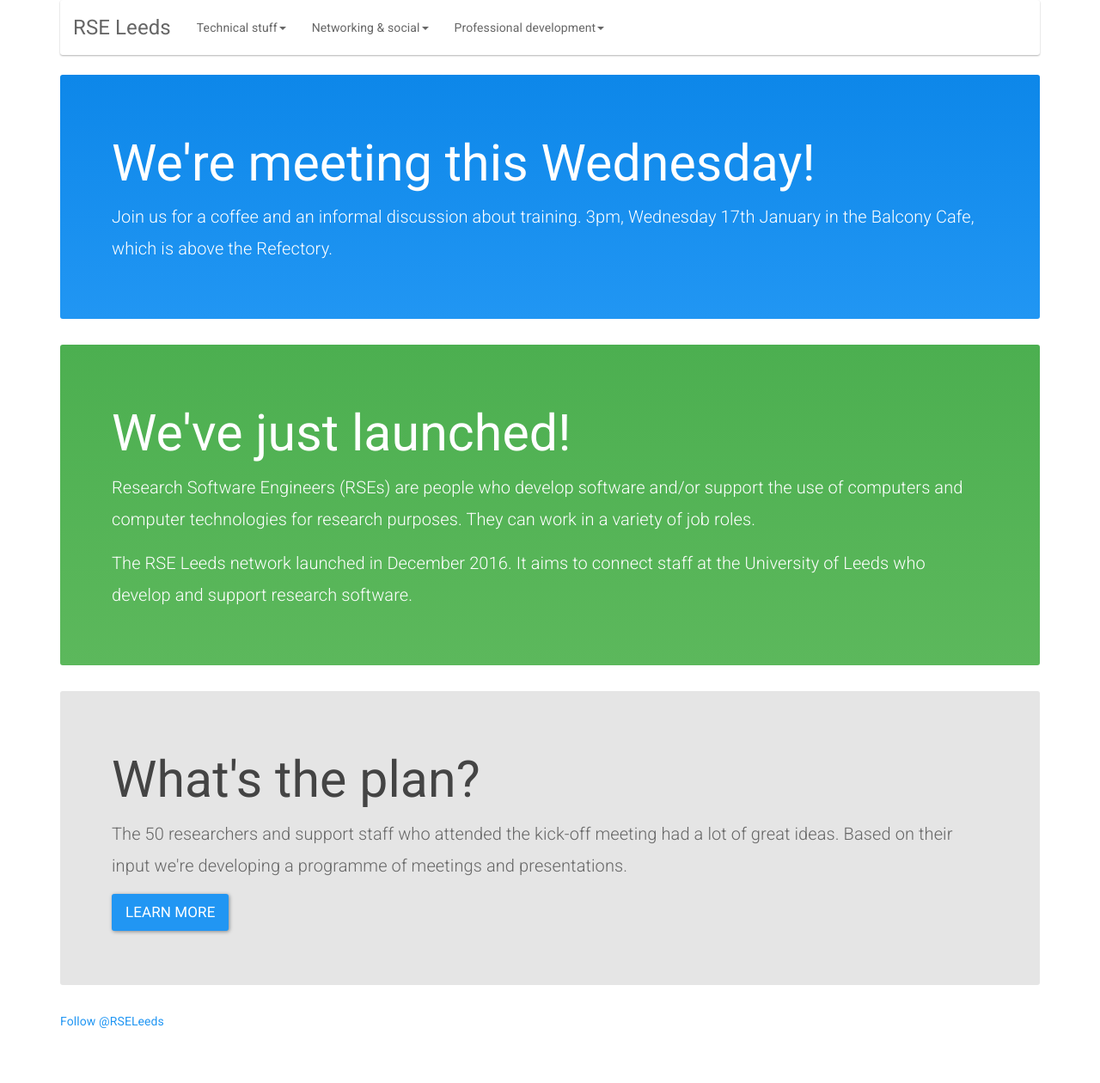
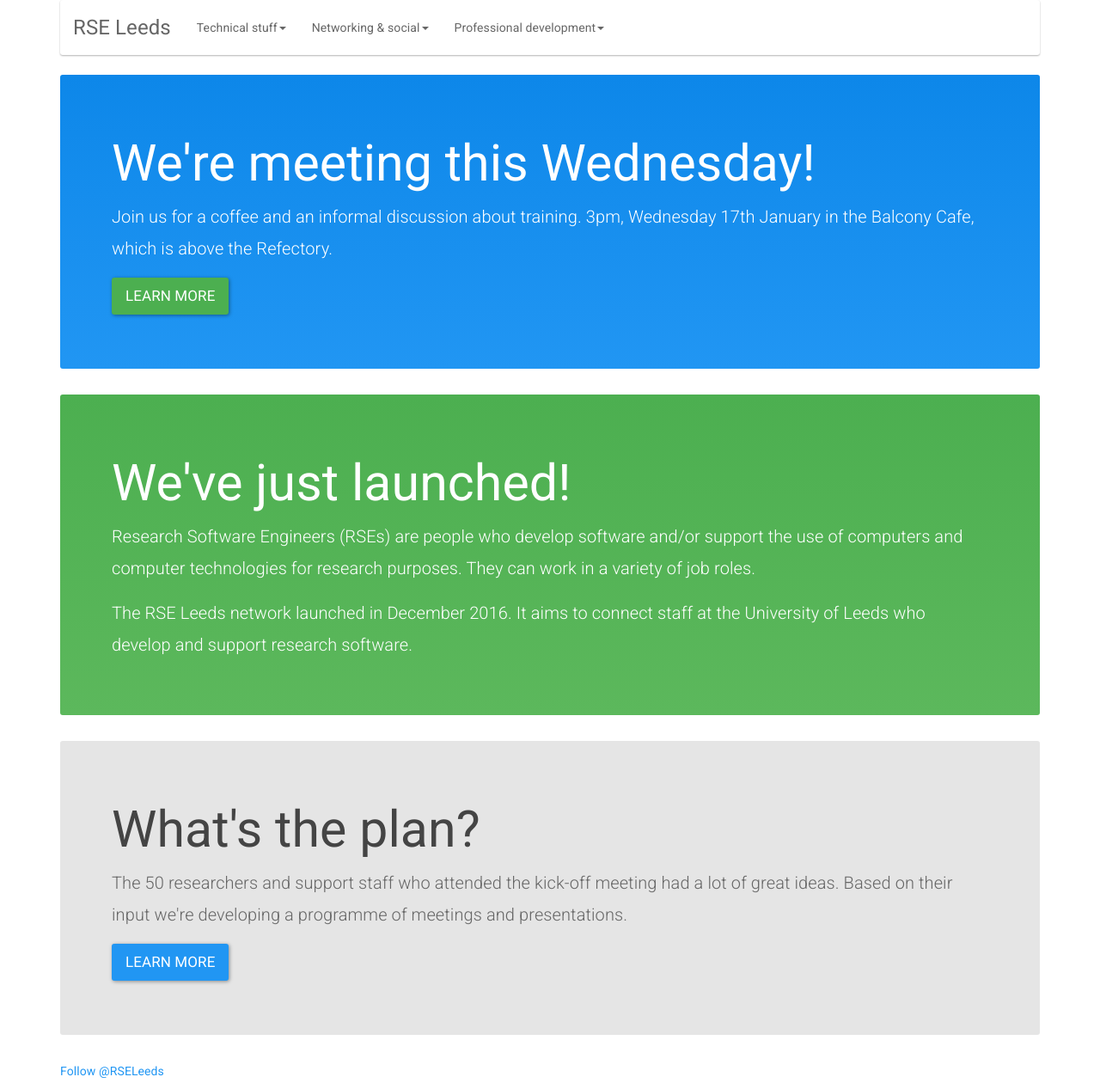
Before and after one commit to rseleeds/rseleeds.github.io, a Jekyll site: the page built from index.html, in a window 1280 px wide. Shown: the whole page at 86% size. Built offline with Jekyll 4.4.1, drawn with Linux system fonts in a browser that asks for light colours; nearby versions of some CDN libraries; comment, search, counter and statistics services are not loaded; before the commit the page ends 1202 px from its top, so only the background shows below that.

Commit message:
Added button with link to info about next meeting.

```diff
--- a/index.html
+++ b/index.html
@@ -6,7 +6,7 @@
         <div class="jumbotron blue-jumbotron">
             <h1>We're meeting this Wednesday!</h1>
             <p>Join us for a coffee and an informal discussion about training. 3pm, Wednesday 17th January in the Balcony Cafe, which is above the Refectory.</p>
-            <!-- <p><a href="/events/2017/01/17/informal-meeting.html" class="btn btn-warning btn-lg">Learn more</a></p>-->
+            <p><a href="https://rseleeds.github.io/events/2017/01/17/informal-meeting.html" class="btn btn-success btn-lg">Learn more</a></p>
         </div>
 
         <div class="jumbotron green-jumbotron">
```
